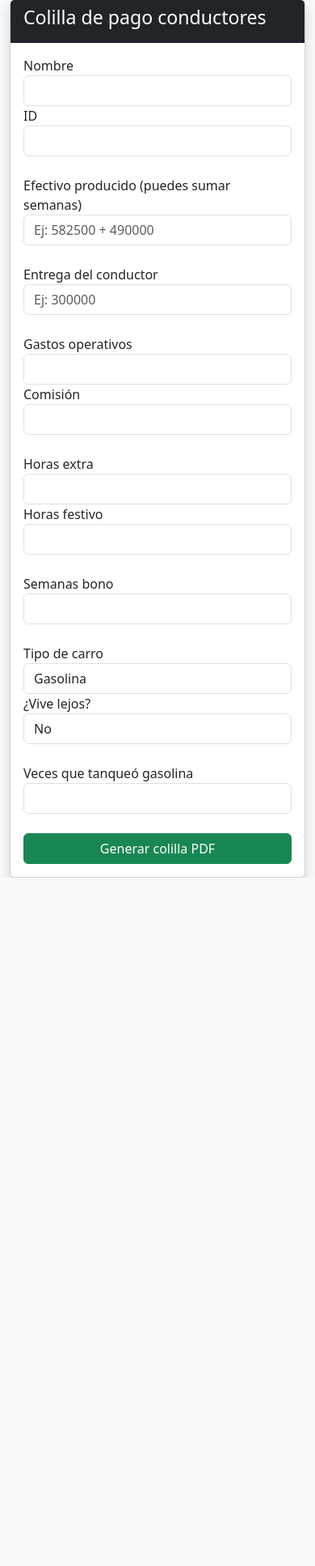
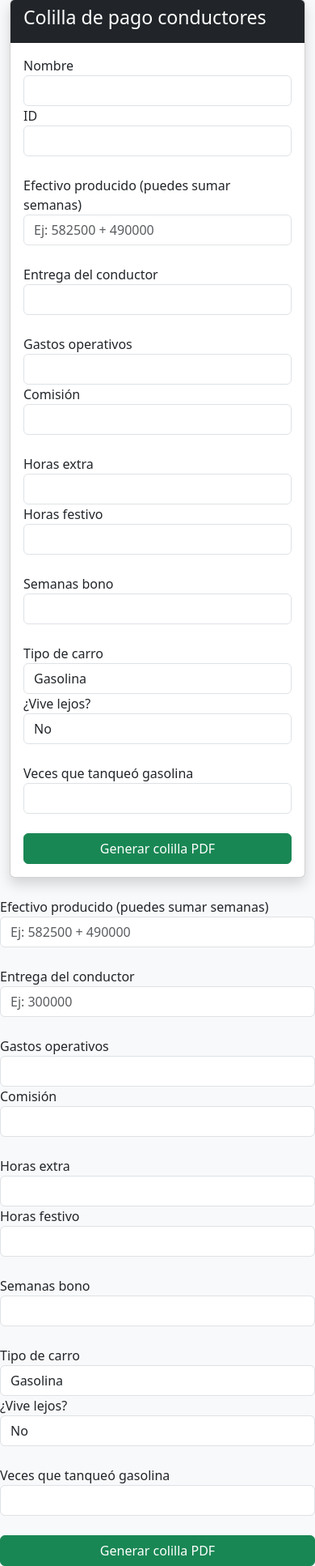
Before and after one commit to Andres4711/colillas-conductores, a Python web app: template colilla_pago/templates/index.html in a window 390 px wide. Shown: the part 49-1983 px from the top of the page at 81% size. Before the commit the page ends 1133 px from the top, so only its background shows below. Run offline with Jinja, Linux system fonts and the light colour scheme; the template is opened without the code that fills it, so the values that code supplies are empty.

Commit message:
Update index.html

```diff
--- a/colilla_pago/templates/index.html
+++ b/colilla_pago/templates/index.html
@@ -35,6 +35,105 @@
 <label>ID</label>
 <input name="id" type="number" class="form-control" required>
 </div>
+
+</div>
+
+<br>
+
+<label>Efectivo producido (puedes sumar semanas)</label>
+<input name="efectivo" type="text" class="form-control" placeholder="Ej: 582500 + 490000">
+
+<br>
+
+<label>Entrega del conductor</label>
+<input name="entrega" type="number" class="form-control">
+
+<br>
+
+<div class="row">
+
+<div class="col-md-6">
+<label>Gastos operativos</label>
+<input name="operativos" type="number" class="form-control">
+</div>
+
+<div class="col-md-6">
+<label>Comisión</label>
+<input name="comision" type="number" class="form-control">
+</div>
+
+</div>
+
+<br>
+
+<div class="row">
+
+<div class="col-md-6">
+<label>Horas extra</label>
+<input name="horas_extra" type="number" class="form-control">
+</div>
+
+<div class="col-md-6">
+<label>Horas festivo</label>
+<input name="horas_festivo" type="number" class="form-control">
+</div>
+
+</div>
+
+<br>
+
+<label>Semanas bono</label>
+<input name="bono" type="number" min="0" max="4" class="form-control">
+
+<br>
+
+<div class="row">
+
+<div class="col-md-6">
+
+<label>Tipo de carro</label>
+
+<select name="tipo_carro" class="form-control">
+<option value="gasolina">Gasolina</option>
+<option value="electrico">Eléctrico</option>
+</select>
+
+</div>
+
+<div class="col-md-6">
+
+<label>¿Vive lejos?</label>
+
+<select name="vive_lejos" class="form-control">
+<option value="no">No</option>
+<option value="si">Sí</option>
+</select>
+
+</div>
+
+</div>
+
+<br>
+
+<label>Veces que tanqueó gasolina</label>
+<input name="tanqueos" type="number" min="0" class="form-control">
+
+<br>
+
+<button class="btn btn-success w-100">
+Generar colilla PDF
+</button>
+
+</form>
+
+</div>
+
+</div>
+
+</div>
+
+</body>
+</html></div>
 
 </div>
 
```
